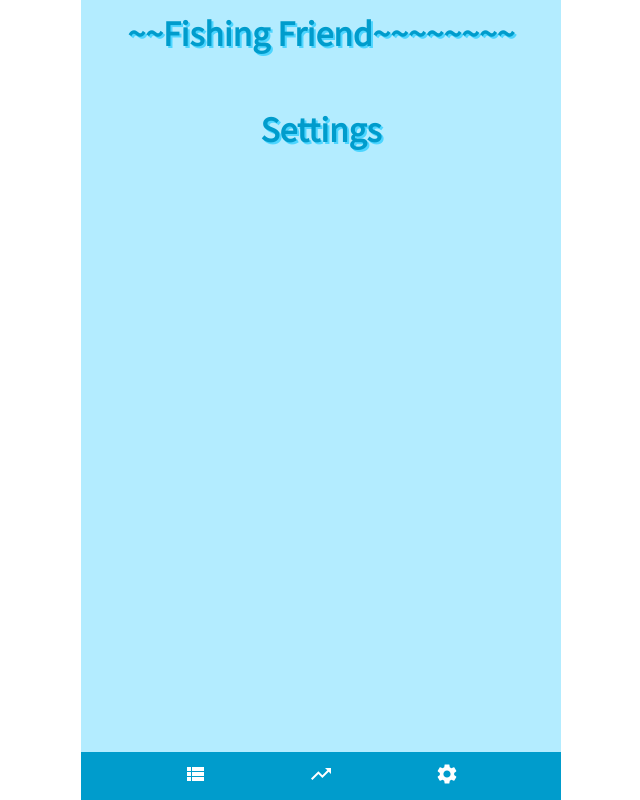
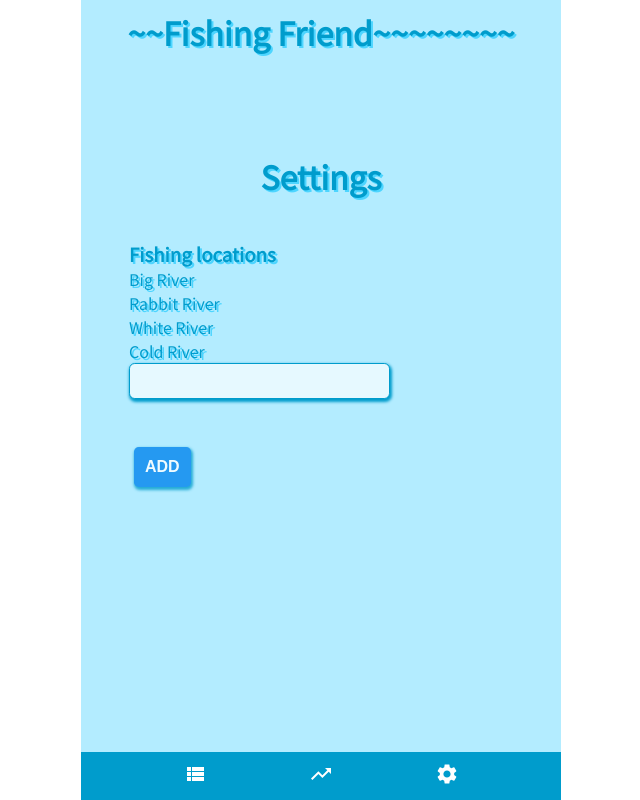
Before and after one commit to julkusa1/Fishingfriend, a React (Create React App) app: page /settings in a window 1280 px wide. Shown: the whole page, without its empty margins (319-959 px from the left). Built offline with nearby package versions, Linux system fonts and the light colour scheme.

Commit message:
Käsittelijä tehty

```diff
--- a/src/App.js
+++ b/src/App.js
@@ -15,9 +15,11 @@ class App extends Component {                    //Nostetaan komponentit App fun
   constructor(props) {
     super(props);
     this.state = {
-      data: testdata
+      data: testdata,
+      selectList: ["Big River", "Rabbit River", "White River", "Cold River"]
     }
     this.handleFormSubmit = this.handleFormSubmit.bind(this);
+    this.handleSelectListForm = this.handleSelectListForm.bind(this);
   }
 
   handleFormSubmit(newdata) {                   //Lomakkeen käsittelijä, joka lisää uudet tiedot taulukkoon
@@ -33,6 +35,15 @@ class App extends Component {                    //Nostetaan komponentit App fun
     });
   }
 
+  handleSelectListForm(newitem) {
+    let selectList = this.state.selectList.slice();
+    selectList.push(newitem);
+    selectList.sort();
+    this.setState({
+      selectList: selectList
+    });
+  }
+
   render() {
     return (
       <Router>
@@ -40,8 +51,8 @@ class App extends Component {                    //Nostetaan komponentit App fun
           <Header/>
           <Route path="/" exact render={() => <List data={this.state.data}/> }/>
           <Route path="/stats" component= {Stats}/>
-          <Route path="/settings" component= {Settings}/>
-          <Route path="/add" render={() => <AddItem onFormSubmit={this.handleFormSubmit} />} />
+          <Route path="/settings" render={() => <Settings selectList={this.state.selectList} onFormSubmit={this.handleSelectListForm} /> } />
+          <Route path="/add" render={() => <AddItem onFormSubmit={this.handleFormSubmit} selectList={this.state.selectList} />} />
           <Menu/>
         </div>
       </Router>
--- a/src/components/AddItem/AddItem.js
+++ b/src/components/AddItem/AddItem.js
@@ -5,7 +5,7 @@ import ItemForm from "../ItemForm/ItemForm";
 
 import "./AddItem.css";
 
-function AddItem(props) {
+function AddItem(props) {               //Tämä komponentti sisältää lomakesivun otsikon ja sisällön
     return (
       <Content>
 
@@ -13,7 +13,7 @@ function AddItem(props) {
 
         <h2>~~~~Add new catch~~~~</h2>
 
-        <ItemForm onFormSubmit={props.onFormSubmit} />
+        <ItemForm onFormSubmit={props.onFormSubmit} selectList={props.selectList} />
 
         </div>
       </Content>
--- a/src/components/Content/Content.js
+++ b/src/components/Content/Content.js
@@ -1,4 +1,4 @@
-import React from "react";
+import React from "react";    //Tämä komponentti sisältää scrollauspalkin
 
 import "./Content.css";
 
--- a/src/components/Fishcard/Fishcard.js
+++ b/src/components/Fishcard/Fishcard.js
@@ -1,4 +1,4 @@
-import React from "react";
+import React from "react";    //Tässä komponentissa on kalakortin rivit
 import moment from "moment";  //Tuodaan momentti
 import "./Fishcard.css";      //Tuodaan kalakortin tyylimääritteet
 
--- a/src/components/Header/Header.js
+++ b/src/components/Header/Header.js
@@ -1,4 +1,4 @@
-import React from "react";
+import React from "react";    //Tässä komponentissa on headeri
 import "./Header.css";              //Tuodaan tyylimääritteet Header.css
 
 function Header(props) {          //Tässä on otsikkorivi
--- a/src/components/ItemForm/ItemForm.js
+++ b/src/components/ItemForm/ItemForm.js
@@ -1,4 +1,4 @@
-import React from "react";
+import React from "react";      //Tämä komponentti sisältää kalakortin lomaketiedot
 import { withRouter } from "react-router";
 import { v4 as uuidv4 } from "uuid";
 
@@ -63,9 +63,9 @@ class ItemForm extends React.Component {    //Tässä lomake, jolla tietoja voi
                         <div>
                             <label htmlFor="place">Location</label>
                             <select name="place" value={this.state.data.place} onChange={this.handleInputChange}>
-                                <option value="Bigriver">Big River</option>
-                                <option value="Rabbitriver">Rabit River</option>
-                                <option value="Whiteriver">White River</option>
+
+                                {this.props.selectList.map(item => <option value={item}>{item}</option>)}
+
                             </select>
                         </div>
                     </div>
--- a/src/components/List/List.js
+++ b/src/components/List/List.js
@@ -1,4 +1,4 @@
-import React from "react";
+import React from "react";      //Tämä komponentti sisältää kalakorttirivit ja lisäysnapin ja nostaa testidatan
 import { Link } from "react-router-dom";
 
 import Fishcard from "../Fishcard/Fishcard"; //Nostetaan kalakortti komponenteista
@@ -9,7 +9,7 @@ function List(props) {
 
     let rows = props.data.map(fishinfo => {
       return (
-        <Fishcard data={fishinfo} key={fishinfo.id}/>   //Tässä välitetään testidata kalakorteille
+        <Fishcard data={fishinfo} key={fishinfo.id}/>
       );
     }
   );
--- a/src/components/Menu/Menu.js
+++ b/src/components/Menu/Menu.js
@@ -1,4 +1,4 @@
-import React from "react";
+import React from "react";    //Tämä komponentti sisältää menun buttonit
 import { Link } from "react-router-dom";
 
 import "./Menu.css";              //Tuodaan Menun tyylimääritteet
--- /dev/null
+++ b/src/components/Settings/Settings.css
@@ -0,0 +1,18 @@
+.settings {
+    padding: 3em;
+    color: #009ccc;
+    text-shadow: 2px 1.5px#4dd5ff;
+}
+
+.settingsForm input {
+    flex: 1 1 auto;
+    padding: 0.3em;
+    border: 1px solid #009ccc;;
+    border-radius: 0.3em;
+    font-size: 1.2em;
+    color: #009ccc;
+    background-color: #e6f9ff;
+    box-sizing: border-box;
+    box-shadow: 1px 2px 3px 1px #009ccc;
+    outline: none;
+}
--- a/src/components/Settings/Settings.js
+++ b/src/components/Settings/Settings.js
@@ -1,10 +1,30 @@
 import React from "react";
 import Content from "../Content/Content";
+import Button from "../buttons";
+import "./Settings.css";
 
 function Settings(props) {
+
+    const handleSubmit = function(event) {    //Tässä on lomakkeen käsittelijä
+      event.preventDefault();
+      let place = event.target.elements.place.value;
+      props.onFormSubmit(place);
+      event.target.elements.place.value ="";
+    }
+
     return (
       <Content>
-        <h2>Settings</h2>
+        <div className="settings">
+          <h2>Settings</h2>
+          <h3>Fishing locations</h3>
+          { props.selectList.map(item => <div key={item}>{item}</div>)}
+          <form onSubmit={handleSubmit}>
+            <div className="settingsForm">
+               <input type="text" name="place" />
+               <Button type="submit" primary>ADD</Button>
+            </div>
+          </form>
+        </div>
       </Content>
     );
   }
--- a/src/components/buttons/index.js
+++ b/src/components/buttons/index.js
@@ -1,4 +1,4 @@
-import React from 'react';
+import React from 'react';    //Tämä komponentti sisältää buttonit
 
 import './buttons.css';
 
```
